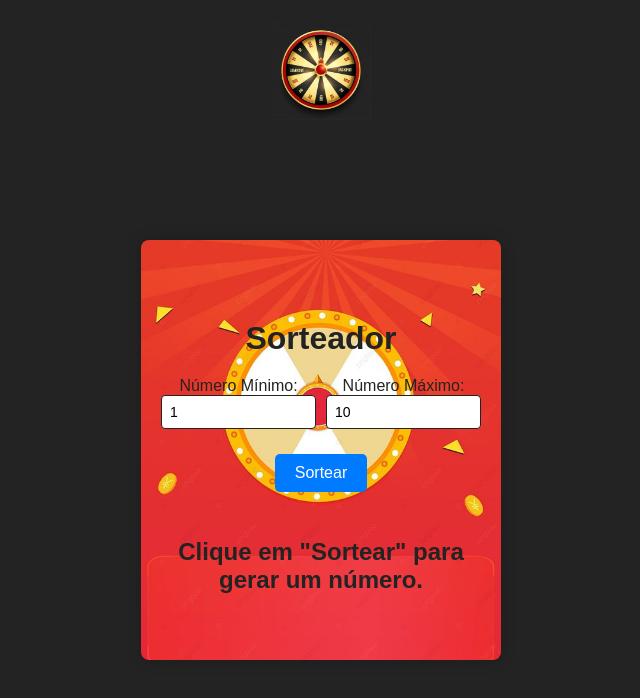
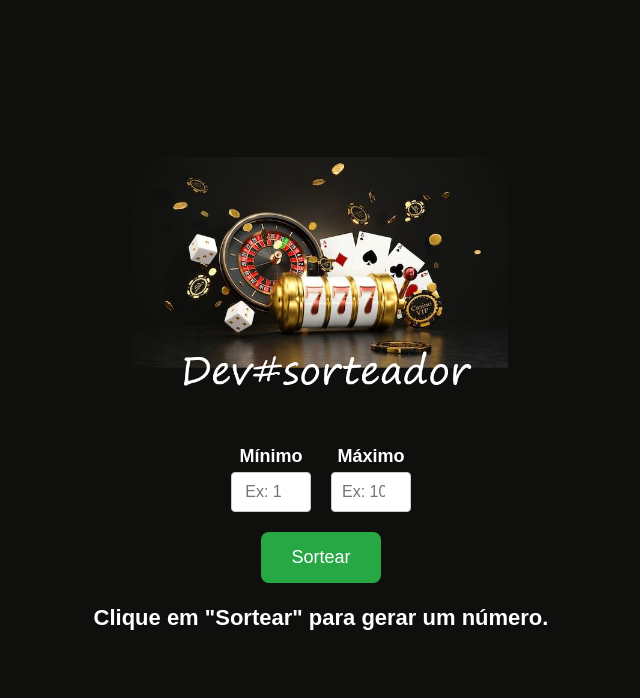
Before and after one commit to felipejannuario/Sorteador, a plain HTML site: page Index.html in a window 1280 px wide. Shown: the whole page, without its empty margins (319-959 px from the left). Drawn offline with Linux system fonts and the light colour scheme.

Commit message:
alteração

```diff
--- a/Index.html
+++ b/Index.html
@@ -1,5 +1,5 @@
 <!DOCTYPE html>
-<html lang="pt-BR">
+<html lang="pt-br">
 <head>
     <meta charset="UTF-8">
     <meta name="viewport" content="width=device-width, initial-scale=1.0">
@@ -7,26 +7,26 @@
     <link rel="stylesheet" href="styles.css">
 </head>
 <body>
-    <img src="./img/download (2).jpg" alt="Logo" class="logo"> <!-- Imagem do logo -->
     <div class="container">
-        <h1>Sorteador</h1>
+        <img src="./img/Sem título.png" alt="Logo" class="logo">
         <form id="sorteio-form">
-            <div class="form-group">
-                <div>
-                    <label for="min">Número Mínimo:</label>
-                    <input type="number" id="min" value="1" min="0" required>
+            <div class="input-group">
+                <div class="input-field">
+                    <label for="min">Mínimo</label>
+                    <input type="number" id="min" placeholder="Ex: 1">
                 </div>
-                <div>
-                    <label for="max">Número Máximo:</label>
-                    <input type="number" id="max" value="10" min="1" required>
+                <div class="input-field">
+                    <label for="max">Máximo</label>
+                    <input type="number" id="max" placeholder="Ex: 100">
                 </div>
             </div>
             <button type="submit" class="btn-sortear">Sortear</button>
-            <div class="result">
-                <p id="resultado">Clique em "Sortear" para gerar um número.</p>
-            </div>
         </form>
+        <div class="result">
+            <p id="resultado">Clique em "Sortear" para gerar um número.</p>
+        </div>
     </div>
-    <script src="script.js"></script> <!-- Conecta o JavaScript -->
+
+    <script src="script.js"></script>
 </body>
 </html>
--- a/styles.css
+++ b/styles.css
@@ -1,80 +1,68 @@
 body {
     font-family: Arial, sans-serif;
-    background-color: #232323; /* Fundo cinza claro moderno */
+    background-color: #0f0f0d;
     display: flex;
     justify-content: center;
     align-items: center;
     height: 100vh;
     margin: 0;
-    text-align: center; /* Centraliza o texto da página */
-    position: relative; /* Necessário para posicionar o logo corretamente */
+    color: #ffffff;
+}
+
+.container {
+    text-align: center;
 }
 
 .logo {
-    position: absolute;
-    top: 20px; /* Ajusta a posição do logo do topo */
-    left: 50%;
-    transform: translateX(-50%);
-    width: 100px; /* Ajuste o tamanho do logo conforme necessário */
+    max-width: 60%;
     height: auto;
-    z-index: 10; /* Garante que o logo fique acima do fundo */
+    margin-bottom: 20px;
 }
 
-.container {
-    background: url('./img/download\ \(1\).jpg') no-repeat center center; /* Adiciona imagem de fundo */
-    background-size: cover; /* Faz a imagem cobrir todo o contêiner */
-    padding: 20px;
-    border-radius: 8px;
-    box-shadow: 0 0 15px rgba(0, 0, 0, 0.2); /* Sombra mais suave e discreta */
-    text-align: center;
-    width: 320px; /* Ajusta a largura da caixa para acomodar inputs lado a lado */
-    position: relative; /* Necessário para garantir que o conteúdo esteja acima do fundo */
-    margin-top: 100px; /* Adiciona margem superior para distanciar do logo */
+.input-group {
+    display: flex;
+    justify-content: center;
+    align-items: center;
+    gap: 20px;
+    margin-bottom: 20px;
 }
 
-h1 {
-    margin-top: 60px; /* Ajusta a margem superior para não sobrepor o logo */
-    margin-bottom: 20px;
-    color: #232323; /* Cor de texto escura e neutra */
+.input-field {
+    display: flex;
+    flex-direction: column;
+    align-items: center;
 }
 
-.form-group {
-    margin-bottom: 15px;
-    display: flex;
-    justify-content: space-between; /* Espaça os inputs */
-    gap: 10px; /* Espaço entre os inputs */
+label {
+    font-size: 18px;
+    font-weight: bold;
+    margin-bottom: 5px;
 }
 
-.form-group label {
-    flex: 1;
-    display: flex;
-    align-items: center;
-    justify-content: center;
-    color: #232323; /* Cor de texto para labels */
+input[type="number"] {
+    width: 80px;
+    padding: 10px;
+    border: 1px solid #ccc;
+    border-radius: 4px;
+    box-sizing: border-box;
+    text-align: center;
+    font-size: 16px;
 }
 
-input {
-    padding: 8px;
-    width: 100%; /* Faz os inputs ocuparem a largura disponível */
-    box-sizing: border-box;
-    font-size: 14px; /* Diminui o tamanho da fonte dos inputs */
-    border: 1px solid #232323; /* Borda sutil para os inputs */
-    border-radius: 4px; /* Arredondamento suave das bordas */
+.btn-sortear {
+    background-color: #28a745;
+    color: white;
+    border: none;
+    padding: 15px 30px;
+    border-radius: 8px;
+    cursor: pointer;
+    font-size: 18px;
+    transition: background-color 0.3s ease, transform 0.3s ease;
 }
 
-button {
-    padding: 10px 20px;
-    border: none;
-    background-color: #007bff; /* Azul moderno */
-    color: #ffffff;
-    font-size: 16px;
-    border-radius: 5px;
-    cursor: pointer;
-    margin-top: 10px;
-}
-
-button:hover {
-    background-color: #0056b3; /* Azul mais escuro para o efeito hover */
+.btn-sortear:hover {
+    background-color: #218838;
+    transform: scale(1.05);
 }
 
 .result {
@@ -82,11 +70,6 @@ button:hover {
 }
 
 #resultado {
-    font-size: 24px;
+    font-size: 22px;
     font-weight: bold;
-    display: flex;
-    justify-content: center;
-    align-items: center;
-    height: 100px; /* Ajusta a altura do contêiner do resultado */
-    color: #232323; /* Cor do texto do resultado */
 }
```
Also changed, not shown: img/Sem título.png (added), img/download (1).jpg (deleted), img/download (2).jpg (deleted).
